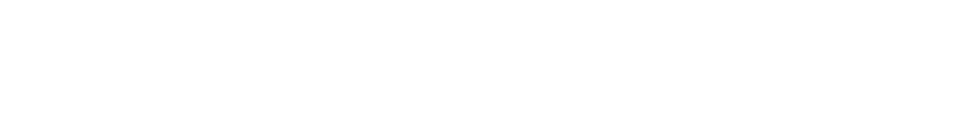
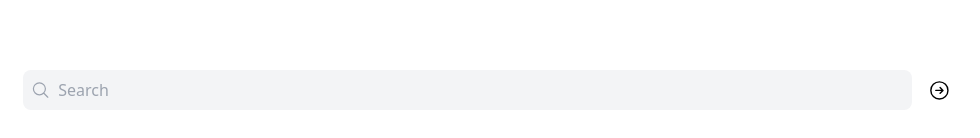
Before and after one commit to yasa-zaheen/hypersearch, a Next.js app: page / in a window 1280 px wide. Shown: the part 310-448 px from the top of the page, without its empty margins (149-1129 px from the left). Built offline with nearby package versions, Linux system fonts and the light colour scheme.

Commit message:
Index page UI

```diff
--- /dev/null
+++ b/components/Avatar.js
@@ -0,0 +1,9 @@
+function Avatar({ className }) {
+  return (
+    <div className={`h-10 w-10 rounded-full overflow-hidden ${className}`}>
+      <div className="h-full w-full bg-red-500"></div>
+    </div>
+  );
+}
+
+export default Avatar;
--- /dev/null
+++ b/components/IconButton.js
@@ -0,0 +1,12 @@
+function IconButton({ Icon, backgroundColor, color, onClick }) {
+  return (
+    <button
+      onClick={onClick}
+      className={`h-10 w-10 p-2 bg-[${backgroundColor}] rounded-lg text-[${color}]`}
+    >
+      <Icon />
+    </button>
+  );
+}
+
+export default IconButton;
--- /dev/null
+++ b/components/InputBox.js
@@ -0,0 +1,16 @@
+import { MagnifyingGlassIcon } from "@heroicons/react/24/outline";
+
+function InputBox() {
+  return (
+    <div className="w-full flex items-center justify-center bg-gray-100 py-2 rounded-lg mr-2">
+      <MagnifyingGlassIcon className="h-5 mx-2 text-gray-400" />
+      <input
+        className="w-full outline-none bg-gray-100"
+        type="text"
+        placeholder="Search"
+      />
+    </div>
+  );
+}
+
+export default InputBox;
--- a/package.json
+++ b/package.json
@@ -9,6 +9,7 @@
     "lint": "next lint"
   },
   "dependencies": {
+    "@heroicons/react": "^2.0.12",
     "next": "12.3.1",
     "react": "18.2.0",
     "react-dom": "18.2.0"
--- a/pages/index.js
+++ b/pages/index.js
@@ -1,11 +1,27 @@
 import Head from "next/head";
+import Image from "next/image";
+
+import InputBox from "../components/InputBox";
+import IconButton from "../components/IconButton";
+import Avatar from "../components/Avatar";
+
+import { ArrowRightCircleIcon } from "@heroicons/react/24/outline";
 
 export default function Home() {
   return (
-    <div>
+    <div className="px-4 py-4 h-screen w-full flex items-center justify-center">
       <Head>
-        <title>Hypersearch</title>
+        <title>hypersearch</title>
       </Head>
+
+      <div className="flex items-center justify-center w-3/4">
+        <InputBox />
+        <IconButton
+          Icon={ArrowRightCircleIcon}
+          backgroundColor={"#5603ad"}
+          color={"#ffffff"}
+        />
+      </div>
     </div>
   );
 }
```
Also changed, not shown: 2 other files (tests, documents, lock files or other folders).
